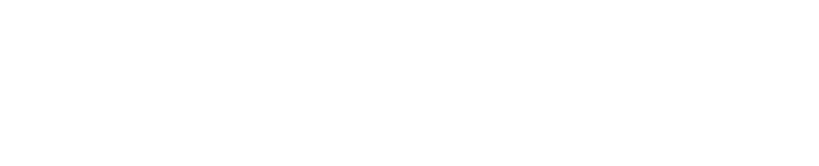
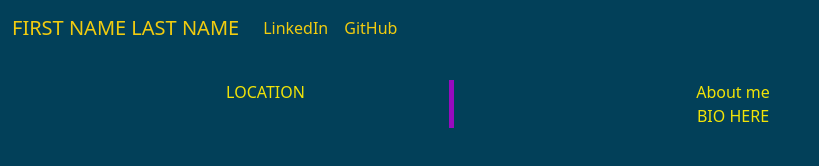
Before and after one commit to MikeTritsch/node-html-generator, a website: page index.html in a window 1280 px wide. Shown: the whole page, without its empty margins (0-819 px from the left). Drawn offline with nearby package versions, Linux system fonts and the light colour scheme.

Commit message:
added skeleton HTML + CSS

```diff
--- a/assets/style/style.css
+++ b/assets/style/style.css
@@ -0,0 +1,12 @@
+.location {
+    border-right: 5px solid #980BBF;
+}
+
+.name {
+    color: #F2CC0F
+}
+
+body {
+    background-color: #024059;
+    color: #F2E307
+}
--- a/index.html
+++ b/index.html
@@ -3,9 +3,37 @@
 <head>
     <meta charset="UTF-8">
     <meta name="viewport" content="width=device-width, initial-scale=1.0">
-    <title>Document</title>
+    <link href="https://cdn.jsdelivr.net/npm/bootstrap@5.3.2/dist/css/bootstrap.min.css" rel="stylesheet" integrity="sha384-T3c6CoIi6uLrA9TneNEoa7RxnatzjcDSCmG1MXxSR1GAsXEV/Dwwykc2MPK8M2HN" crossorigin="anonymous">
+    <link rel="stylesheet" href="./assets/style/style.css">
+    <title>FIRST LAST NAME HERE</title>
 </head>
 <body>
-
+    <nav class="navbar navbar-expand-lg">
+        <div class="container-fluid">
+            <a class="name navbar-brand" href="#">FIRST NAME LAST NAME</a>
+            <button class="navbar-toggler" type="button" data-bs-toggle="collapse" data-bs-target="#navbarNav"
+                aria-controls="navbarNav" aria-expanded="false" aria-label="Toggle navigation">
+                <span class="navbar-toggler-icon"></span>
+            </button>
+            <div class="collapse navbar-collapse" id="navbarNav">
+                <ul class="navbar-nav">
+                    <li class="nav-item">
+                        <a class="name nav-link" aria-current="page" href="#">LinkedIn</a>
+                    </li>
+                    <li class="nav-item">
+                        <a class="name nav-link" href="#">GitHub</a>
+                    </li>
+                </ul>
+            </div>
+        </div>
+    </nav>
+    <main>
+        <div class="container w-100 p-4">
+            <div class="row text-center">
+                <div class="col-4 location">LOCATION<br></div>
+                <div class="col-6">About me<br>BIO HERE</div>
+            </div>
+        </div>
+    </main>
 </body>
 </html>
```
